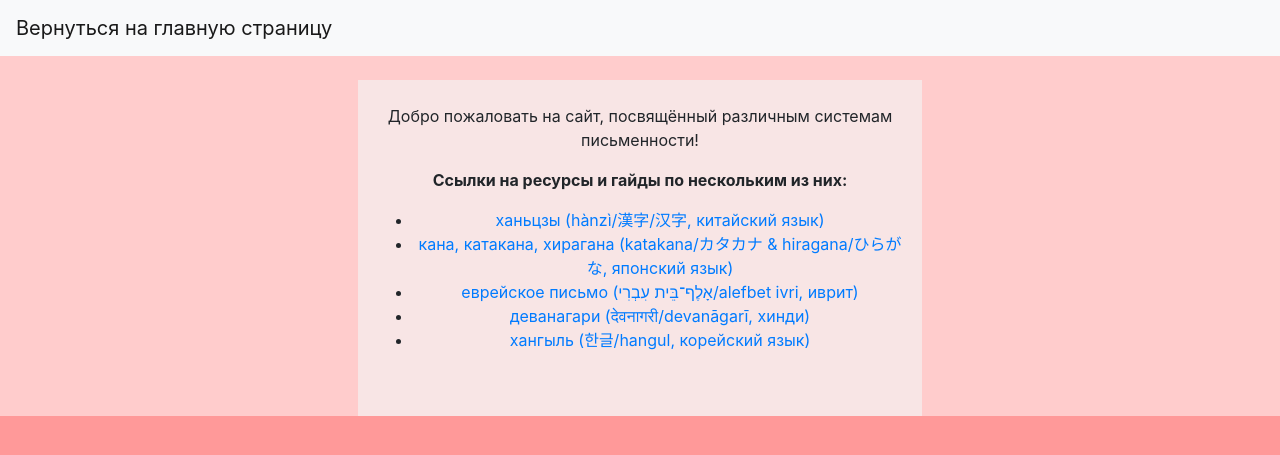
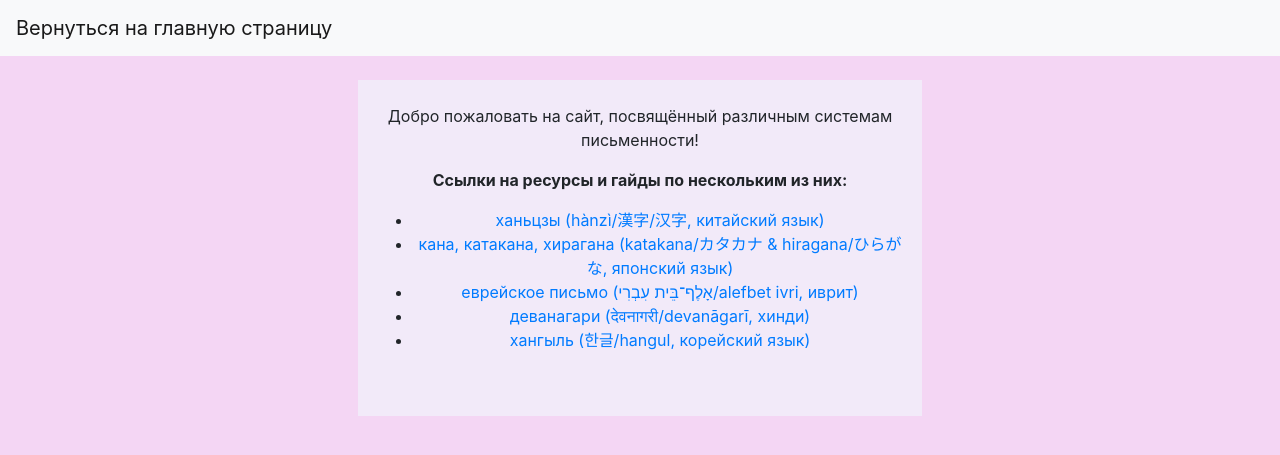
Before and after one commit to shi-anli/write, a Jekyll site: the page built from index.md, in a window 1280 px wide. Shown: the top 455 px of the page. Built offline with Jekyll 4.4.1, drawn with Linux system fonts in a browser that asks for light colours.

Commit message:
Update default.html

```diff
--- a/_layouts/default.html
+++ b/_layouts/default.html
@@ -1,12 +1,12 @@
 <!doctype html>
-<html style="background: rgb(255, 153, 153)">
+<html style="background: #f4d6f4">
   <head>
     <meta charset="utf-8">
     <link rel="stylesheet" href="https://stackpath.bootstrapcdn.com/bootstrap/4.3.1/css/bootstrap.min.css" integrity="sha384-ggOyR0iXCbMQv3Xipma34MD+dH/1fQ784/j6cY/iJTQUOhcWr7x9JvoRxT2MZw1T" crossorigin="anonymous">
     <title>{{ page.title }}</title>
   </head>
   {% include navigation.html %}
-  <body style="background: rgb(255, 204, 204)">
+  <body style="background: #f4d6f4">
     <center><br>
       <div class="container" style="background: rgba(242, 255, 255, 0.5); width: 44%">
         <br>
```
